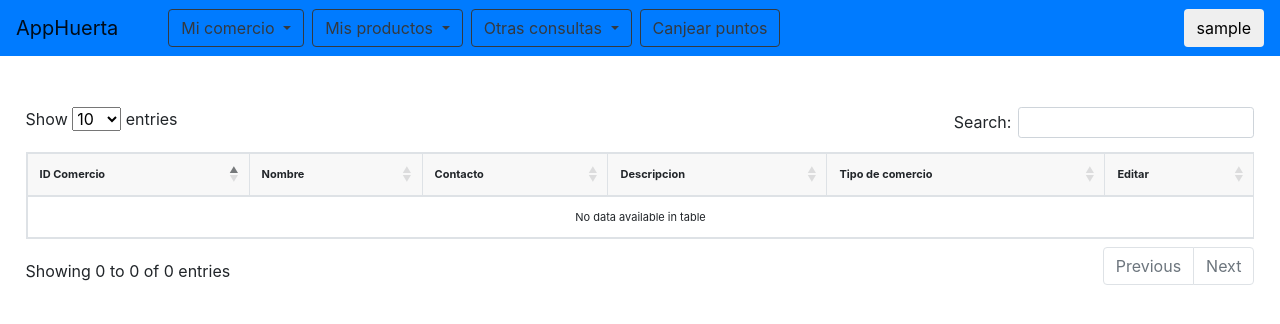
After one commit to nano6000/ProyectoII_BasesI_2018, a PHP site: page /orcl/editComercio.php in a window 1280 px wide. The commit adds this page. Shown: the top 324 px of the page. Run offline with PHP 8.4, Linux system fonts and the light colour scheme; the visitor is signed in with stand-in values (Sample User, id 1); data that the repository does not hold is empty; some libraries are stand-ins or nearby versions.

Commit message:
Actualizacion de la pagina de comercios

```diff
--- /dev/null
+++ b/Interfaz/editComercio.php
@@ -0,0 +1,182 @@
+<?php
+    include_once 'header.php';
+
+
+    if (!isset($_SESSION['tipo']) || $_SESSION['tipo'] != 3)
+        header("Location: homeUser.php");
+
+    include_once 'scripts/conexion.inc';
+?>
+
+    <!-- <script type="text/javascript" src="https://code.jquery.com/jquery-1.12.4.js" charset="utf-8"></script>
+    <script type="text/javascript" src="https://cdn.datatables.net/1.10.16/js/jquery.dataTables.min.js" charset="utf-8"></script>
+    <script type="text/javascript" src="https://cdn.datatables.net/buttons/1.5.1/js/dataTables.buttons.min.js" charset="utf-8"></script>
+    <script type="text/javascript" src="https://cdn.datatables.net/select/1.2.5/js/dataTables.select.min.js" charset="utf-8"></script>
+    <script type="text/javascript" src="https://editor.datatables.net/extensions/Editor/js/dataTables.editor.min.js" charset="utf-8"></script>
+
+
+    <script src="https://cdn.datatables.net/1.10.16/js/dataTables.bootstrap4.min.js"></script>
+    <script src="https://cdn.datatables.net/responsive/2.2.1/js/dataTables.responsive.min.js"></script>
+    <script src="https://cdn.datatables.net/responsive/2.2.1/js/responsive.bootstrap4.min.js"></script>
+    <link rel="stylesheet" href="https://cdnjs.cloudflare.com/ajax/libs/twitter-bootstrap/4.0.0/css/bootstrap.css">
+    <link rel="stylesheet" href="https://cdn.datatables.net/1.10.16/css/dataTables.bootstrap4.min.css">
+    <link rel="stylesheet" href="https://cdn.datatables.net/responsive/2.2.1/css/responsive.bootstrap4.min.css"> -->
+
+    <link rel="stylesheet" href="https://cdnjs.cloudflare.com/ajax/libs/twitter-bootstrap/4.0.0/css/bootstrap.css">
+    <link rel="stylesheet" href="https://cdn.datatables.net/1.10.16/css/dataTables.bootstrap4.min.css">
+    <script src="https://code.jquery.com/jquery-1.12.4.js" charset="utf-8"></script>
+    <script src="https://cdn.datatables.net/1.10.16/js/jquery.dataTables.min.js" charset="utf-8"></script>
+    <script src="https://cdn.datatables.net/1.10.16/js/dataTables.bootstrap4.min.js" charset="utf-8"></script>
+
+    <!-- The Modal
+    <div class="modal fade" id="myModal">
+    <div class="modal-dialog">
+    <div class="modal-content">
+
+        <!-- Modal Header
+        <div class="modal-header">
+            <h4 class="modal-title">Editar......</h4>
+            <button type="button" class="close" data-dismiss="modal">&times;</button>
+        </div>
+
+        <!-- Modal body
+        <div class="modal-body">
+
+        <form  method="post" action="updatHuerta.php">
+            <div class="form-group">
+                <label for="formGroupExampleInput">Nombre</label>
+                <input name="momento" type="text" class="form-control" id="formGroupExampleInput" placeholder="Example input">
+            </div>
+            <div class="form-group">
+                <label for="formGroupExampleInput2">localizacion</label>
+                <input name="recur" type="text" class="form-control" id="formGroupExampleInput2" placeholder="Another input">
+            </div>
+            <div class="form-group">
+                <label for="formGroupExampleInput2">Ubicacion</label>
+                <input name="recur" type="text" class="form-control" id="formGroupExampleInput2" placeholder="Another input">
+            </div>
+            <div class="form-group">
+
+            <input type="submit" class="btn btn-primary" value="Registrar" />
+        </form>
+<select class="form-control" name="n">
+      <option>Seleccione un encargado</option>
+      <?php
+      // $matriz = oci_parse($conn, "select * from nano.huerta");
+      // oci_execute($matriz);
+      // while ($fila = oci_fetch_array($matriz, OCI_NUM+OCI_RETURN_NULLS))
+      // {
+      //      echo "<option>" . $fila[1] . "</option>";
+      // }
+                       ?>   </select>
+  </div>
+
+    </div>
+        </div>
+            </div>
+    </div><!--cierre del Modal-->
+
+
+    <?php
+    $query="select * from nano.Huerta";
+
+
+        echo "<div class='panel panel-default'>";
+        echo "<div style='margin: 4% 0 0 0' class='panel-heading'>";
+
+        // echo "Lista de Usuarios";
+        echo "</div>";
+        echo "<div class='panel-body' style='margin: 0 2% 0 2%'>";
+        echo "<div class='table-responsive'>";
+
+        echo "<table width='100%' class='table table-fixed table-bordered table-hover table-condensed table-hover' id='data' style='font-size: 11px;'>";
+        echo "<thead style='background-color: #f8f8f8;'>";
+        echo '<tr>';
+        echo '<th>ID Comercio</th>';
+        echo '<th>Nombre</th>';
+        echo '<th>Contacto</th>';
+        echo '<th>Descripcion</th>';
+        echo '<th>Tipo de comercio</th>';
+        echo '<th>Editar</th>';
+        echo '</tr>';
+        echo '</thead>';
+        echo '<tbody>';
+
+        include_once 'scripts/getEditComercio.php';
+
+        echo "</tbody>";
+        echo "</table>";
+        echo "</div>";
+        echo "</div>";
+        echo "</div>";
+      ?>
+
+      <!-- <button type="submit" id="btnUpdate" name='btnUpdate' class="btn btn-primary" >
+          Editar Registro
+      </button> -->
+
+    <script>
+ $(document).ready(function(){
+      $('#data').DataTable( );
+ });
+
+ //    	"footerCallback": function ( row, data, start, end, display ) {
+ //            var api = this.api(), data;
+ //           // converting to interger to find total
+ //           var intVal = function ( i ) {
+ //                 return typeof i === 'string' ?
+ //                     i.replace(/[\$,]/g, '')*1 :
+ //                     typeof i === 'number' ?
+ //                        i : 0;
+ //             };
+ //
+ //             // computing column Total of the complete result
+ //             var pamonTotal = api
+ //         .column( 6,{page:'current'})
+ //              .data()
+ //                 .reduce( function (a, b) {
+ //                     return intVal(a) + intVal(b);
+ //                 }, 0 );
+ //
+ //
+ //
+ //             // Update footer by showing the total with the reference of the column index
+ //    $( api.column( 0 ).footer() ).html('Total:');
+ //      $( api.column( 1 ).footer() ).html();
+ //      $( api.column( 2 ).footer() ).html();
+ //      $( api.column( 3 ).footer() ).html();
+ //      $( api.column( 4 ).footer() ).html();
+ //      $( api.column( 5 ).footer() ).html();
+ //      $( api.column( 6 ).footer() ).html('₡'+pamonTotal);
+ //
+ //         },
+ //         "resposive": true,
+ //         "info": false,
+ //         "searching": false,
+ //         "paging":   false,
+ //         "ordering": false
+ //
+ //     } );
+ // } );
+</script>
+<!-- //         $(document).ready(function() {
+//     var table = $('#data').DataTable();
+//
+//     $('#btnUpdate').click( function() {
+//         var data = table.$('input, select').serialize();
+//         alert(
+//             "The following data would have been submitted to the server: \n\n"+
+//             data.substr( 0, 120 )+'...'
+//         );
+//         return false;
+//     } );
+// } ); -->
+
+
+    <script src="https://cdnjs.cloudflare.com/ajax/libs/popper.js/1.14.0/umd/popper.min.js" integrity="sha384-cs/chFZiN24E4KMATLdqdvsezGxaGsi4hLGOzlXwp5UZB1LY//20VyM2taTB4QvJ" crossorigin="anonymous"></script>
+    <script src="https://stackpath.bootstrapcdn.com/bootstrap/4.1.0/js/bootstrap.min.js" integrity="sha384-uefMccjFJAIv6A+rW+L4AHf99KvxDjWSu1z9VI8SKNVmz4sk7buKt/6v9KI65qnm" crossorigin="anonymous"></script>
+
+
+<?php
+    include_once 'footer.php';
+?>
--- /dev/null
+++ b/Interfaz/footer.php
@@ -0,0 +1,4 @@
+    <script src="https://cdnjs.cloudflare.com/ajax/libs/popper.js/1.14.0/umd/popper.min.js" integrity="sha384-cs/chFZiN24E4KMATLdqdvsezGxaGsi4hLGOzlXwp5UZB1LY//20VyM2taTB4QvJ" crossorigin="anonymous"></script>
+    <script src="https://stackpath.bootstrapcdn.com/bootstrap/4.1.0/js/bootstrap.min.js" integrity="sha384-uefMccjFJAIv6A+rW+L4AHf99KvxDjWSu1z9VI8SKNVmz4sk7buKt/6v9KI65qnm" crossorigin="anonymous"></script>
+    </body>
+</html>
--- a/Interfaz/header.php
+++ b/Interfaz/header.php
@@ -17,7 +17,7 @@
 <body>
 	<header class="sticky-top">
 		<nav class="navbar navbar-expand-sm navbar-light bg-primary">
-			<a class="navbar-brand" href="homeUser.php">
+			<a class="navbar-brand" style="margin: 0 4% 0 0" href="homeUser.php">
                 <!-- <img src="logo.png" alt="logo" height="50" width="42"> -->
 				AppHuerta
 			</a>
@@ -33,23 +33,18 @@
                             $tipo = $_SESSION['tipo'];
                             switch ($tipo)
                             {
-                                case 3: //Administrador
-                                    echo '<div class="dropdown">
-                                            <button type="button" class="btn btn-outline-dark dropdown-toggle" id="dropdownCentro" data-toggle="dropdown" role="button" aria-haspopup="true" aria-expanded="false">
-                                                    Centros
-                                            </button>
-                                            <div class="dropdown-menu" aria-labelledby="dropdownHuerta">
-                                                <a class="dropdown-item" href="crearCentroAcopio.php">Nuevo centro</a>
-                                                <a class="dropdown-item" href="editCentro.php">Editar centros</a>
-                                                <a class="dropdown-item" href="verCentros.php">Ver centros</a>
-                                            </div>
-                                        </div>
+                                case 4: //Super usuario
+                                    echo '<li class="nav-item">
+              							    <a class="nav-link" href="crearCentro.php">Nuevo centro</a>
+                                        </li>
                                         <li class="nav-item">
-              							    <a class="nav-link" href="#">Encargados</a>
-              					        </li>';
-                                case 2: //Encargados
-                                    echo '<li class="nav-item">
-              							    <a class="nav-link" href="#">Colaboradores</a>
+                  							<a class="nav-link" href="crearComercio.php">Nuevo comercio</a>
+                                        </li>
+                                        <li class="nav-item">
+                  							<a class="nav-link" href="verCentros.php">Ver centros</a>
+                                        </li>
+                                        <li class="nav-item">
+                  							<a class="nav-link" href="verComercios.php">Ver comercios</a>
                                         </li>
                                     <div class="dropdown">
                                         <button type="button" class="btn btn-outline-dark dropdown-toggle" id="dropdownEstadisticas" data-toggle="dropdown" role="button" aria-haspopup="true" aria-expanded="false">
@@ -61,48 +56,73 @@
                                             <a class="dropdown-item" href="#">Productos</a>
                                             <a class="dropdown-item" href="#">Top 5</a>
                                         </div>
+                                    </div>';
+                                    break;
+                                case 3: //Encargado comercio
+                                    echo '<div class="dropdown">
+                                            <button type="button" class="btn btn-outline-dark dropdown-toggle"  style="margin: 0 8px 0 0" id="dropdownComercio" data-toggle="dropdown" role="button" aria-haspopup="true" aria-expanded="false">
+                                                    Mi comercio
+                                            </button>
+                                            <div class="dropdown-menu" aria-labelledby="dropdownComercio">
+                                                <a class="dropdown-item" href="verComercio.php">Ver comercio</a>
+                                                <a class="dropdown-item" href="editComercio.php">Editar comercio</a>
+                                            </div>
+                                        </div>
+                                        <a> </a>
+                                        <div class="dropdown">
+                                                <button type="button" class="btn btn-outline-dark dropdown-toggle" style="margin: 0 8px 0 0" id="dropdownProducto" data-toggle="dropdown" role="button" aria-haspopup="true" aria-expanded="false">
+                                                        Mis productos
+                                                </button>
+                                                <div class="dropdown-menu" aria-labelledby="dropdownProducto">
+                                                    <a class="dropdown-item" href="verProductos.php">Ver productos</a>
+                                                    <a class="dropdown-item" href="#">Editar productos</a>
+                                                </div>
+                                            </div>
+                                        <div class="dropdown">
+                                            <button type="button" class="btn btn-outline-dark dropdown-toggle" style="margin: 0 8px 0 0" id="dropdownOtrasConsultas" data-toggle="dropdown" role="button" aria-haspopup="true" aria-expanded="false">
+                                                    Otras consultas
+                                            </button>
+                                            <div class="dropdown-menu" aria-labelledby="dropdownOtrasConsultas">
+                                                <a class="dropdown-item" href="#">Total de puntos canjeados por producto</a>
+                                                <a class="dropdown-item" href="#">Top 5 de productos</a>
+                                            </div>
                                         </div>
                                         <li class="nav-item">
-                							<a class="nav-link" href="#">Compra/Venta</a>
+                                            <button type="button" class="btn btn-outline-dark" style="margin: 0 8px 0 0 " id="canjearPuntos" role="button" aria-expanded="false">
+                                                Canjear puntos
+                                            </button>
                                         </li>';
-                                case 1: //Colaboradores
-                                    if ($tipo > 1)
-                                        echo '<li class="nav-item">
-                							<a class="nav-link" href="#">Abonos</a>
-                						</li>';
-                                    else
-                                        echo '<li class="nav-item">
-                							<a class="nav-link" href="#">Abonar</a>
-                						</li>';
-                                default:
-                                    if ($tipo < 3)
-                                        echo '<li class="nav-item">
-                							<a class="nav-link" href="#">Huertas</a>
-                						</li>';
-                                    if ($tipo == 3)
+                                    break;
+                                case 2: //Administrador centro
                                     echo '<div class="dropdown">
-                                                <button type="button" class="btn btn-outline-dark dropdown-toggle" id="dropdownPlanta" data-toggle="dropdown" role="button" aria-haspopup="true" aria-expanded="false">
-                                                        Plantas
+                                            <button type="button" class="btn btn-outline-dark dropdown-toggle"  style="margin: 0 8px 0 0" id="dropdownCentro" data-toggle="dropdown" role="button" aria-haspopup="true" aria-expanded="false">
+                                                    Mi centro de acopio
+                                            </button>
+                                            <div class="dropdown-menu" aria-labelledby="dropdownCentro">
+                                                <a class="dropdown-item" href="#">Ver centro de acopio</a>
+                                                <a class="dropdown-item" href="#">Editar centro de acopio</a>
+                                            </div>
+                                        </div>
+                                        <a> </a>
+                                        <div class="dropdown">
+                                            <button type="button" class="btn btn-outline-dark dropdown-toggle" id="dropdownOtrasConsultas" data-toggle="dropdown" role="button" aria-haspopup="true" aria-expanded="false">
+                                                    Otras consultas
                                             </button>
                                             <div class="dropdown-menu" aria-labelledby="dropdownHuerta">
-                                                    <a class="dropdown-item" href="#">Nueva hortaliza</a>
-                                                    <a class="dropdown-item" href="#">Nuevo arbol</a>
-                                                    <a class="dropdown-item" href="#">Editar hortaliza</a>
-                                                    <a class="dropdown-item" href="#">Editar arbol</a>
-                                                    <a class="dropdown-item" href="Hortalizas.php">Ver hortalizas</a>
-                                                    <a class="dropdown-item" href="Arboles.php">Ver arboles</a>
+                                                <a class="dropdown-item" href="#">Materiales reciclados</a>
+                                                <a class="dropdown-item" href="#">Top 5 de usuarios</a>
+                                                <a class="dropdown-item" href="#">Puntos obtenidos por usuarios</a>
                                             </div>
-                                            </div>';
-                                    else
-                                        echo '<div class="dropdown">
-                                                <button type="button" class="btn btn-outline-dark dropdown-toggle" id="dropdownPlanta" data-toggle="dropdown" role="button" aria-haspopup="true" aria-expanded="false">
-                                                        Plantas
+                                        </div>
+                                        <li class="nav-item">
+                                            <button type="button" class="btn btn-outline-dark" style="margin: 0 8px 0 0 " id="obtenerPuntos" role="button" aria-expanded="false">
+                                                Obtener puntos
                                             </button>
-                                                <div class="dropdown-menu" aria-labelledby="dropdownHuerta">
-                                                    <a class="dropdown-item" href="Hortalizas.php">Ver hortalizas</a>
-                                                    <a class="dropdown-item" href="Arboles.php">Ver arboles</a>
-                                                </div>
-                                            </div>';
+                                        </li>';
+                                    break;
+                                case 1:
+                                    break;
+                                default:
                                     break;
                             }
                         }
--- a/Interfaz/scripts/conexion.inc
+++ b/Interfaz/scripts/conexion.inc
@@ -3,7 +3,7 @@
     $server = "localhost";
     $usuario   = "root";
     $contra    = "";
-    $basedatos= "prueba";
+    $basedatos= "banderaAzul";
 
 	//proceso para conectar con el servidor
 
@@ -12,7 +12,7 @@
         $conn = new PDO("mysql:host=$server;dbname=$basedatos", $usuario, $contra);
         // set the PDO error mode to exception
         $conn->setAttribute(PDO::ATTR_ERRMODE, PDO::ERRMODE_EXCEPTION);
-        echo "Connected successfully";
+        //echo "Connected successfully";
     }
     catch(PDOException $e)
     {
--- /dev/null
+++ b/Interfaz/scripts/getEditComercio.php
@@ -0,0 +1,47 @@
+<?php
+
+    include_once 'scripts/conexion.inc';
+    $username = $_SESSION['username'];
+
+    $stmt = $conn->query("select c.`idComercio`,
+                                c.`nombreComercio`,
+                                c.`contacto`,
+                                c.`descripcion`,
+                                c.`TipoComercio_idTipoComercio`
+                            from `comercio` c
+                            where  c.`Usuario_nombreUsuario`='$username'");
+    while($row = $stmt->fetch(PDO::FETCH_NUM))
+    {
+
+        echo "<tr>";
+        echo "<form id='form" . $row[0] . "' class='needs-validation' method='post' action='scripts/updateComercio.php?edit=" . $row[0] . "'>";
+        echo "<td class='text-center'> <input class='text-center' name='idComercio' size='3' type='text' value='". $row[0] . "' disabled> </td>";
+        echo "<td> <input name='nombre' size='30' type='text' value='". $row[1] . "' required> </td>";
+        echo "<td> <input name='contacto' size='30' type='text' value='". $row[2] . "' required> </td>";
+        echo "<td> <input name='descripcion' size='30' type='text' value='". $row[3] . "' required> </td>";
+
+        echo "<td> <select name='tipo' class='custom-select' required>'";
+            $temp;
+            $sql = $conn->query("select `idTipoComercio`, `nombre` from `tipocomercio`");
+            while ($tipo = $sql->fetch(PDO::FETCH_NUM))
+            {
+                if ($tipo[0] == $row[4])
+                {
+                    echo "<option value='" . $tipo[0] . "' selected>" . $tipo[1] . " (" . $tipo[0] . ")" . "</option>";
+                    $temp = $tipo[1];
+                }
+                else
+                    echo "<option value='" . $tipo[0] . "'>" . $tipo[1] . " (" . $tipo[0] . ")" . "</option>";
+            }
+        echo "</select> </td>";
+
+        echo "<td> <button id='btnSignIn'form='form" . $row[0] . "' type='submit' name='submit'>
+            Editar
+        </button>";
+
+        echo "</form>";
+
+        echo "</tr>";
+    }
+
+?>
```
Also changed, not shown: Interfaz/home.php (+9 -10 lines), Interfaz/homeUser.php (+27 -26 lines), Interfaz/scripts/form-login.php (+15 -16 lines), Interfaz/scripts/getProductos.php (added, +19 -0 lines), Interfaz/scripts/logout.php (+0 -7 lines), Interfaz/scripts/updateComercio.php (added, +26 -0 lines), Interfaz/verComercio.php (added, +50 -0 lines), Interfaz/verProductos.php (renamed from Interfaz/verHuertas.php, +6 -7 lines), Interfaz/crearCentro.php (renamed from Interfaz/crearCentroAcopio.php). Lines whose indentation alone changed are shown as unchanged.
